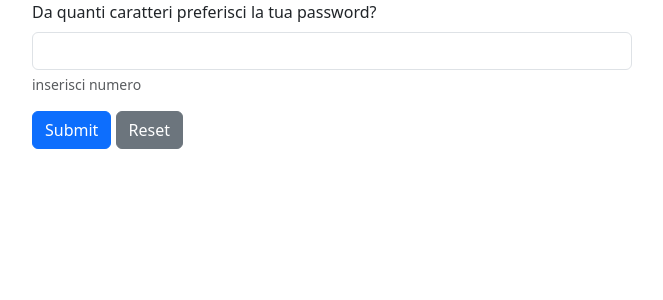
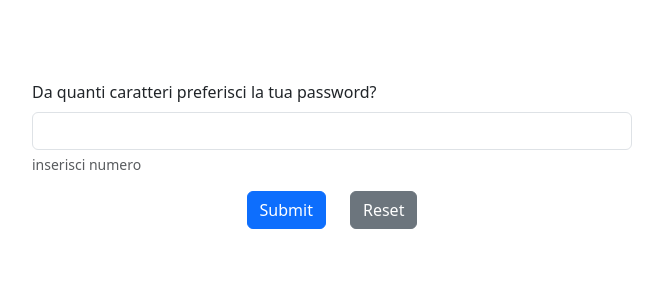
Before and after one commit to LambertoNeri/php-strong-password-generator, a PHP site: page / in a window 1280 px wide. Shown: the top 300 px of the page, without its empty margins (308-971 px from the left). Run offline with PHP 8.4, Linux system fonts and the light colour scheme.

Commit message:
center buttons, add some gap between them

```diff
--- a/index.php
+++ b/index.php
@@ -20,8 +20,10 @@
                 <input type="" class="form-control" id="password-length" aria-describedby="emailHelp">
                 <div id="emailHelp" class="form-text">inserisci numero</div>
             </div>
-            <button type="submit" class="btn btn-primary">Submit</button>
-            <a href="index.php" class="btn btn-secondary">Reset</a>
+            <div class="buttons d-flex justify-content-center gap-4">
+                <button type="submit" class="btn btn-primary">Submit</button>
+                <a href="index.php" class="btn btn-secondary">Reset</a>
+            </div>
         </form>
     </div>
 
--- a/style.css
+++ b/style.css
@@ -1,4 +1,5 @@
 .form-container{
     max-width: 600px;
     margin-inline: auto;
+    margin-top: 5rem;
 }
```
